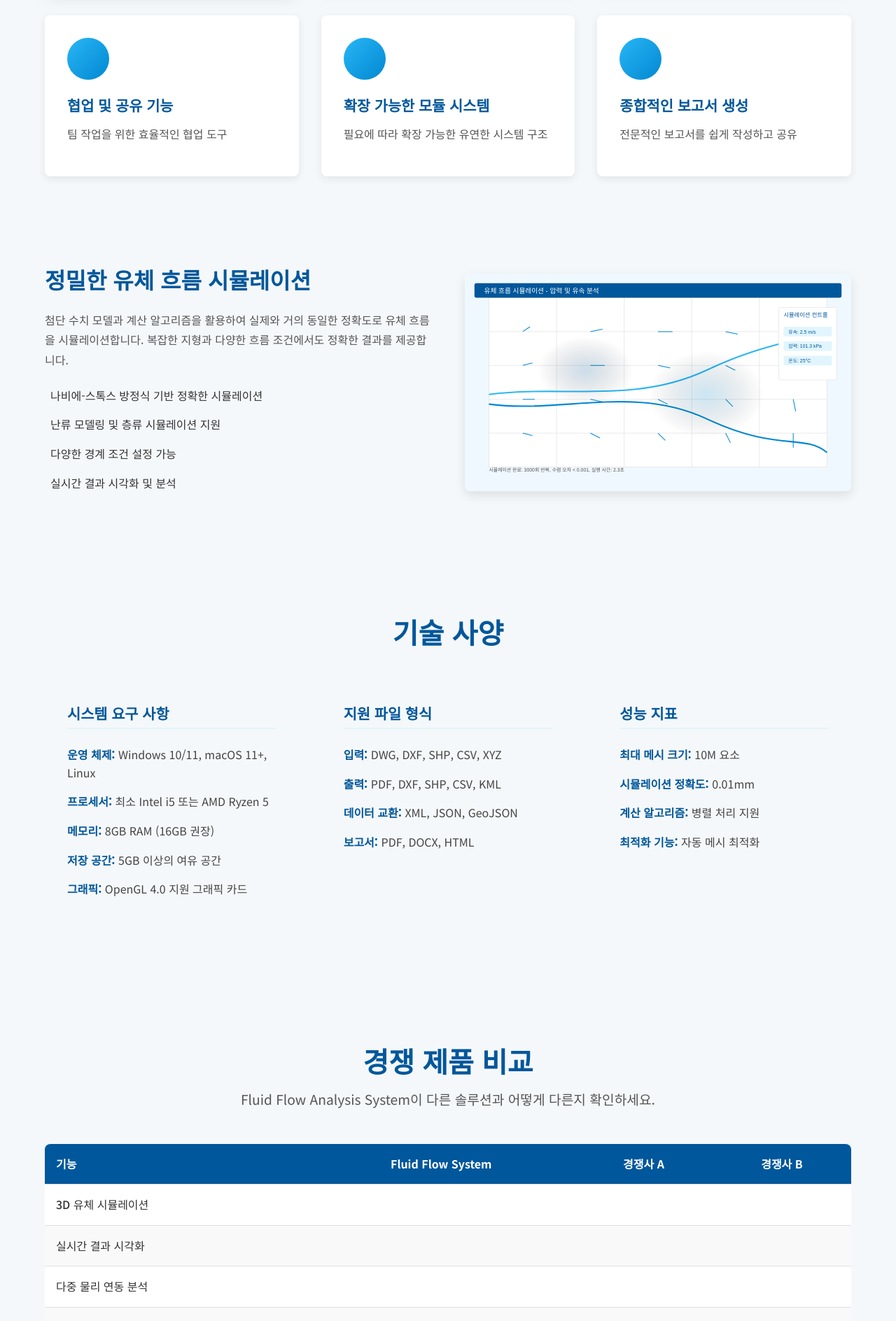
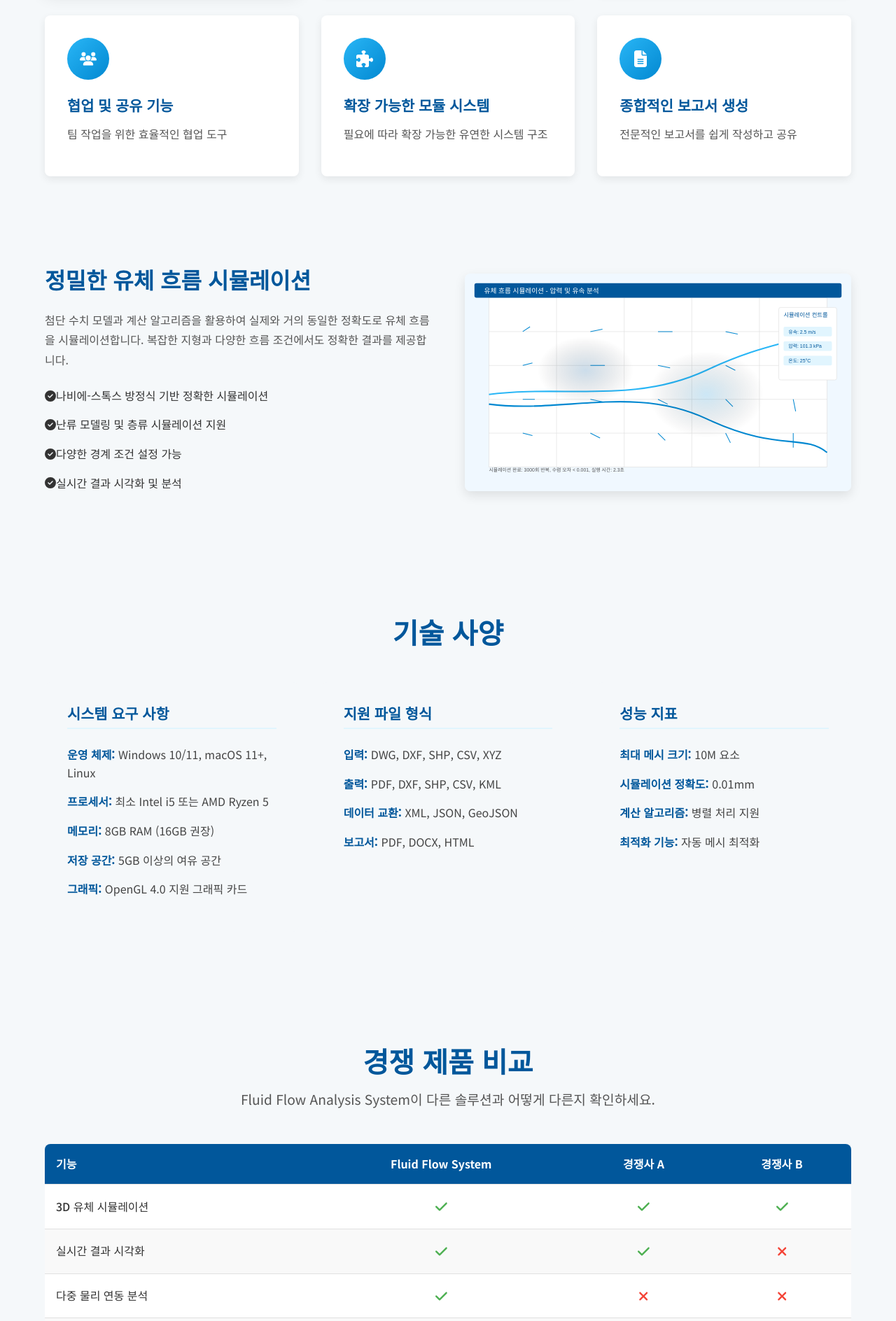
Before and after one commit to Hamm-JH/fluid-flow-website, a Vue app: page /features in a window 1280 px wide. Shown: the part 880-2768 px from the top of the page at 70% size. Built offline with nearby package versions, Linux system fonts and the light colour scheme.

Commit message:
feat, fix: 기능 페이지 아이콘 문제 해결

```diff
--- a/src/views/Features.vue
+++ b/src/views/Features.vue
@@ -26,7 +26,7 @@
               :class="{ active: selectedFeature === feature.id }"
             >
               <div class="feature-icon">
-                <i :class="'fas fa-' + feature.icon"></i>
+                <font-awesome-icon :icon="feature.icon" />
               </div>
               <h3>{{ feature.title }}</h3>
               <p>{{ feature.shortDescription }}</p>
@@ -44,7 +44,7 @@
               <p v-html="getSelectedFeature.description"></p>
               <ul class="feature-benefits">
                 <li v-for="(benefit, index) in getSelectedFeature.benefits" :key="index">
-                  <i class="fas fa-check-circle"></i>
+                  <font-awesome-icon icon="check-circle" />
                   <span>{{ benefit }}</span>
                 </li>
               </ul>
@@ -113,16 +113,16 @@
                 <tr v-for="(item, index) in comparisonItems" :key="index">
                   <td>{{ item.feature }}</td>
                   <td>
-                    <span class="check" v-if="item.fluidFlow"><i class="fas fa-check"></i></span>
-                    <span class="cross" v-else><i class="fas fa-times"></i></span>
+                    <span class="check" v-if="item.fluidFlow"><font-awesome-icon :icon="['fas', 'check']" /></span>
+                    <span class="cross" v-else><font-awesome-icon :icon="['fas', 'times']" /></span>
                   </td>
                   <td>
-                    <span class="check" v-if="item.competitorA"><i class="fas fa-check"></i></span>
-                    <span class="cross" v-else><i class="fas fa-times"></i></span>
+                    <span class="check" v-if="item.competitorA"><font-awesome-icon :icon="['fas', 'check']" /></span>
+                    <span class="cross" v-else><font-awesome-icon :icon="['fas', 'times']" /></span>
                   </td>
                   <td>
-                    <span class="check" v-if="item.competitorB"><i class="fas fa-check"></i></span>
-                    <span class="cross" v-else><i class="fas fa-times"></i></span>
+                    <span class="check" v-if="item.competitorB"><font-awesome-icon :icon="['fas', 'check']" /></span>
+                    <span class="cross" v-else><font-awesome-icon :icon="['fas', 'times']" /></span>
                   </td>
                 </tr>
               </tbody>
@@ -147,11 +147,11 @@
 
   <script>
   import featureSimulation from '../assets/feature-simulation.svg'
-  import featureUi from '../assets/feature-ui.svg'
-  import featureAnalysis from '../assets/feature-analysis.svg'
-  import featureCollaboration from '../assets/feature-collaboration.svg'
-  import featureModules from '../assets/feature-modules.svg'
-  import featureReports from '../assets/feature-reports.svg'
+import featureUi from '../assets/feature-ui.svg'
+import featureAnalysis from '../assets/feature-analysis.svg'
+import featureCollaboration from '../assets/feature-collaboration.svg'
+import featureModules from '../assets/feature-modules.svg'
+import featureReports from '../assets/feature-reports.svg'
 
   export default {
     name: 'FeaturesPage',
@@ -162,7 +162,7 @@
           {
             id: 1,
             title: '정밀한 유체 흐름 시뮬레이션',
-            icon: 'chart-line',
+            icon: ['fas', 'chart-line'],
             shortDescription: '고급 수치 모델을 활용한 정확한 유체 거동 예측',
             description: '첨단 수치 모델과 계산 알고리즘을 활용하여 실제와 거의 동일한 정확도로 유체 흐름을 시뮬레이션합니다. 복잡한 지형과 다양한 흐름 조건에서도 정확한 결과를 제공합니다.',
             benefits: [
@@ -176,7 +176,7 @@
           {
             id: 2,
             title: '직관적인 사용자 인터페이스',
-            icon: 'desktop',
+            icon: ['fas', 'desktop'],
             shortDescription: '복잡한 작업을 쉽게 수행할 수 있는 사용자 친화적 디자인',
             description: '엔지니어와 설계자를 위해 특별히 설계된 인터페이스는 복잡한 분석 작업을 단순화합니다. 직관적인 워크플로우와 명확한 시각적 피드백으로 학습 곡선을 최소화합니다.',
             benefits: [
@@ -190,7 +190,7 @@
           {
             id: 3,
             title: '고급 데이터 분석',
-            icon: 'database',
+            icon: ['fas', 'database'],
             shortDescription: '시뮬레이션 결과에 대한 포괄적인 분석 도구',
             description: '내장된 고급 분석 도구로 시뮬레이션 결과를 심층적으로 분석할 수 있습니다. 다양한 시각화 옵션과 통계 도구를 통해 데이터에서 의미 있는 통찰력을 얻을 수 있습니다.',
             benefits: [
@@ -204,7 +204,7 @@
           {
             id: 4,
             title: '협업 및 공유 기능',
-            icon: 'users',
+            icon: ['fas', 'users'],
             shortDescription: '팀 작업을 위한 효율적인 협업 도구',
             description: '분산된 팀 간의 원활한 협업을 지원합니다. 실시간 변경 추적, 주석 및 의견 공유, 버전 관리 등 다양한 협업 기능을 제공합니다.',
             benefits: [
@@ -218,7 +218,7 @@
           {
             id: 5,
             title: '확장 가능한 모듈 시스템',
-            icon: 'puzzle-piece',
+            icon: ['fas', 'puzzle-piece'],
             shortDescription: '필요에 따라 확장 가능한 유연한 시스템 구조',
             description: '모듈식 아키텍처를 통해 필요에 따라 시스템을 확장할 수 있습니다. 특수 분석 모듈, 산업별 특화 도구, 커스텀 워크플로우 등을 추가할 수 있습니다.',
             benefits: [
@@ -232,7 +232,7 @@
           {
             id: 6,
             title: '종합적인 보고서 생성',
-            icon: 'file-alt',
+            icon: ['fas', 'file-alt'],
             shortDescription: '전문적인 보고서를 쉽게 작성하고 공유',
             description: '시뮬레이션 결과를 바탕으로 포괄적이고 전문적인 보고서를 자동으로 생성합니다. 다양한 템플릿과 사용자 정의 옵션으로 요구에 맞는 보고서를 작성할 수 있습니다.',
             benefits: [
@@ -404,6 +404,11 @@
     margin-bottom: 1.5rem;
     color: white;
     font-size: 1.5rem;
+  }
+
+  .feature-icon svg {
+    width: 24px;
+    height: 24px;
   }
 
   .feature-item h3 {
```
Also changed, not shown: src/plugins/fontawesome.js (+13 -1 lines).
